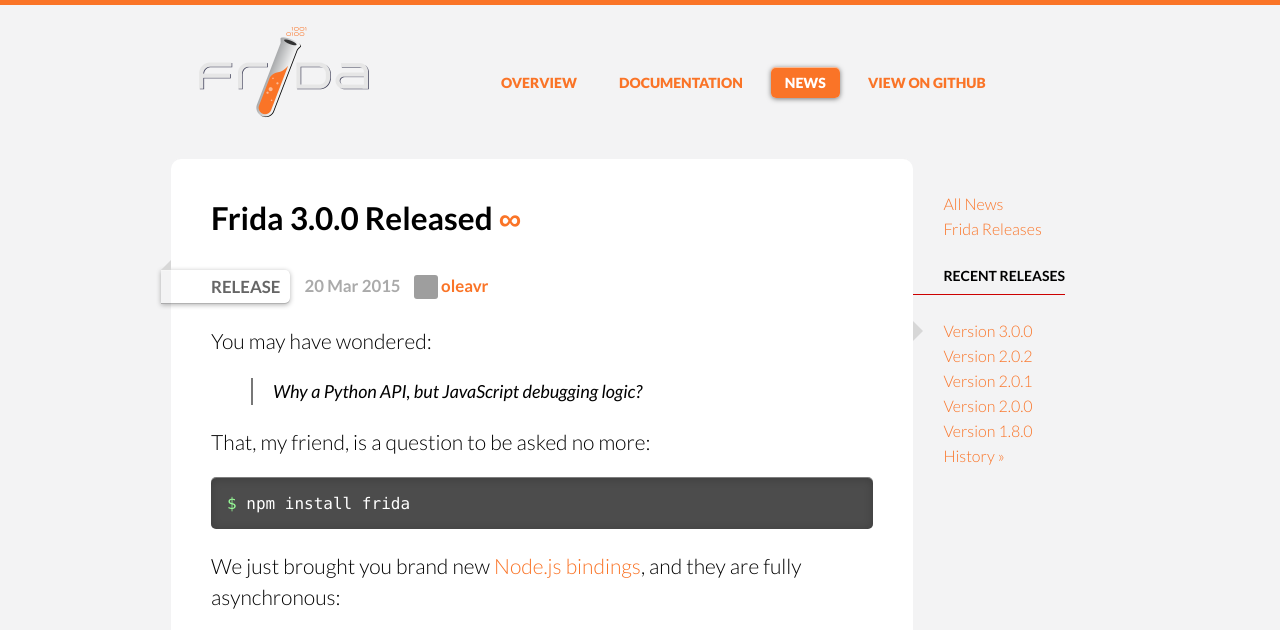
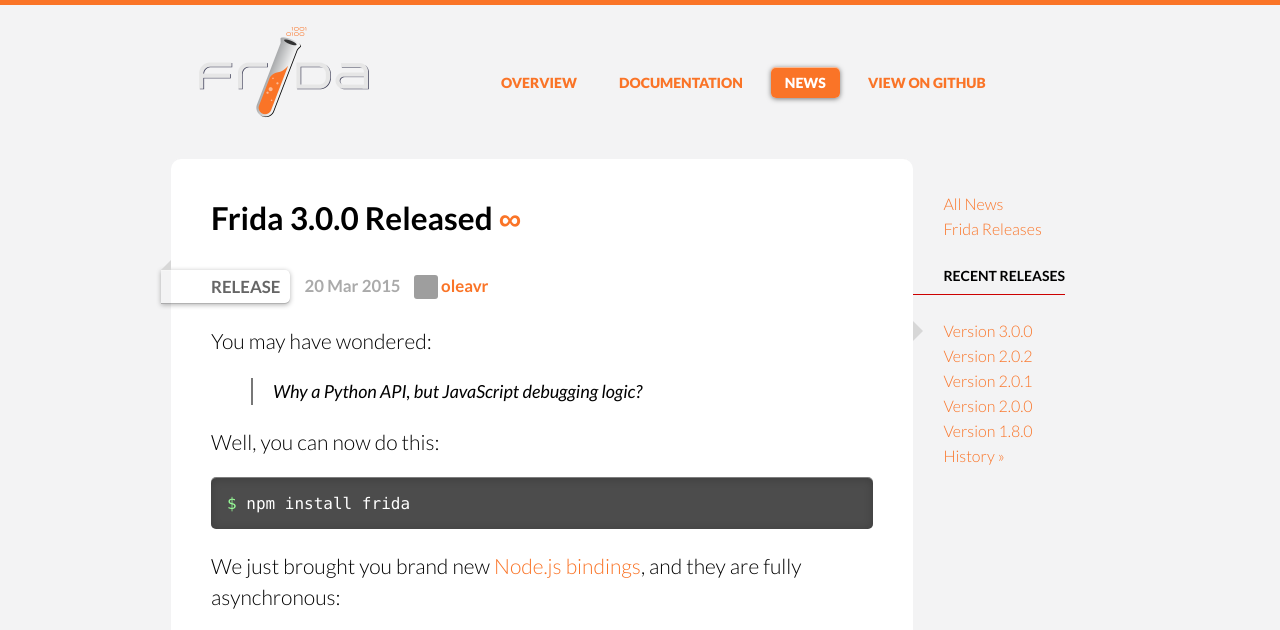
Before and after one commit to frida/frida-website, a Jekyll site: the page built from _posts/2015-03-20-frida-3-0-0-released.markdown, in a window 1280 px wide and 900 px high, cut to the strip 0-630 px from the top of the window. Built offline with Jekyll 4.4.1, drawn with Linux system fonts in a browser that asks for light colours; some web fonts are replaced; grey boxes are pictures that could not be loaded.

Commit message:
Improve wording

```diff
--- a/_posts/2015-03-20-frida-3-0-0-released.markdown
+++ b/_posts/2015-03-20-frida-3-0-0-released.markdown
@@ -11,7 +11,7 @@ You may have wondered:
 
 > Why a Python API, but JavaScript debugging logic?
 
-That, my friend, is a question to be asked no more:
+Well, you can now do this:
 
 {% highlight sh %}
 $ npm install frida
```
